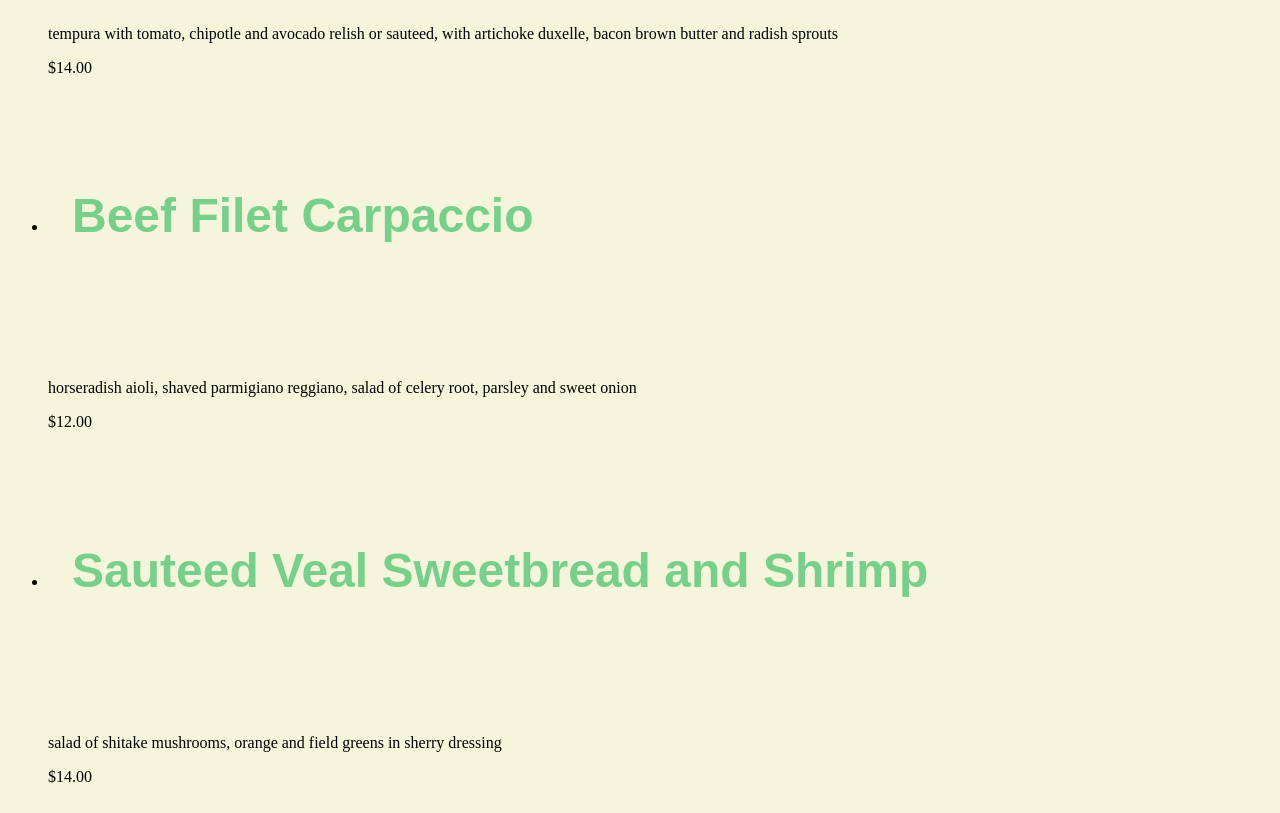
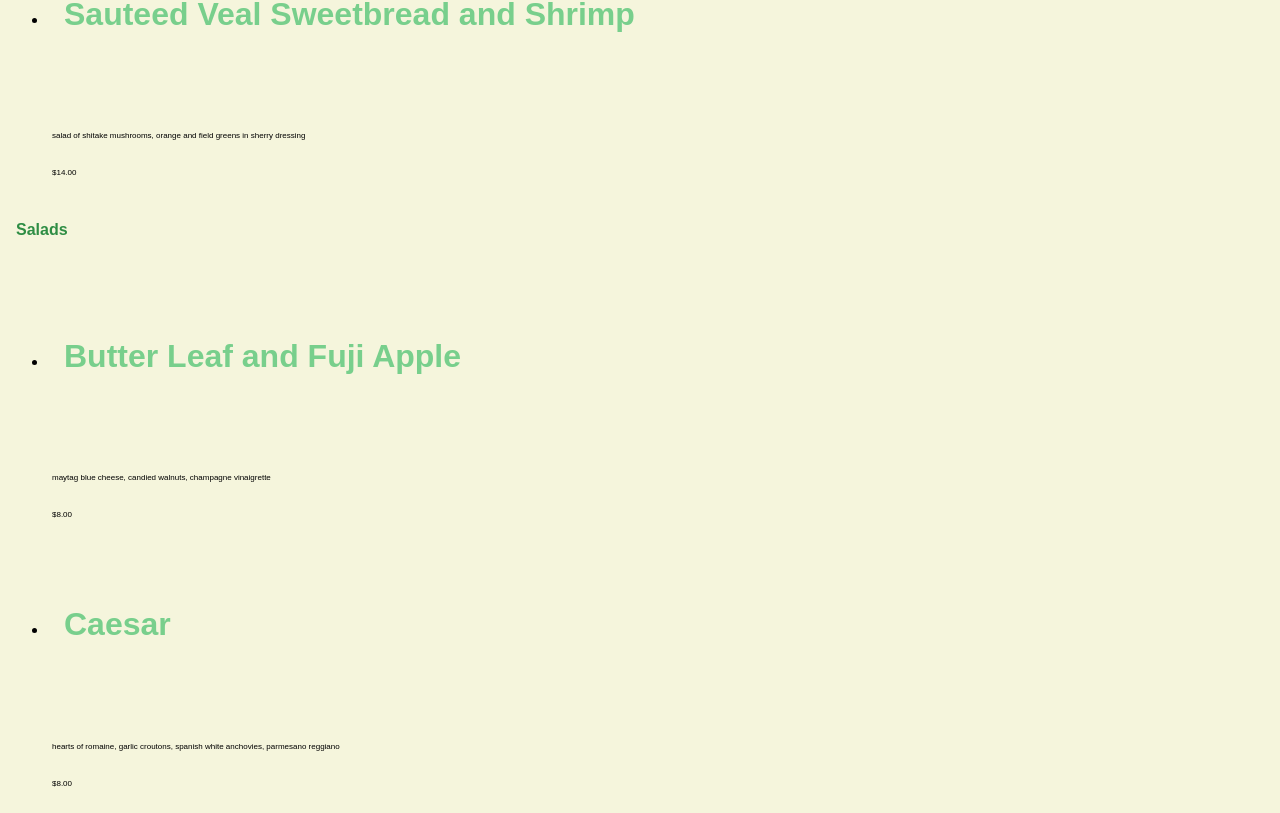
Before and after one commit to chsaunde/chsaunde.github.io, a plain HTML site: page grc338/restaurantmenucss/index.html in a window 1280 px wide. Shown: the part 1987-2800 px from the top of the page. Drawn offline with Linux system fonts and the light colour scheme.

Commit message:
Update style.css

```diff
--- a/grc338/restaurantmenucss/style.css
+++ b/grc338/restaurantmenucss/style.css
@@ -4,6 +4,7 @@ body{
 
 }
 h1{
+    margin: 1em 2em 1.5em 0.5em;
     color:rgb(3, 32, 10);
     font-size: 3em;
     background-color: wheat;
@@ -18,13 +19,19 @@ h2{
 }
 h3{
     color:rgb(46, 141, 68);
-    font-size: 3em;
+    font-size: 1em;
     padding: 1em 2em 1.5em 0.5em;
     font-family: sans-serif;
 }
 h4{
     color:rgb(120, 207, 140);
-    font-size: 3em;
+    font-size: 2em;
     padding: 1em 2em 1.5em 0.5em;
     font-family: sans-serif;
 }
+p{
+    color:black;
+    font-size: 0.5em;
+    padding: 1em 2em 1.5em 0.5em;
+    font-family: sans-serif;
+}
```
